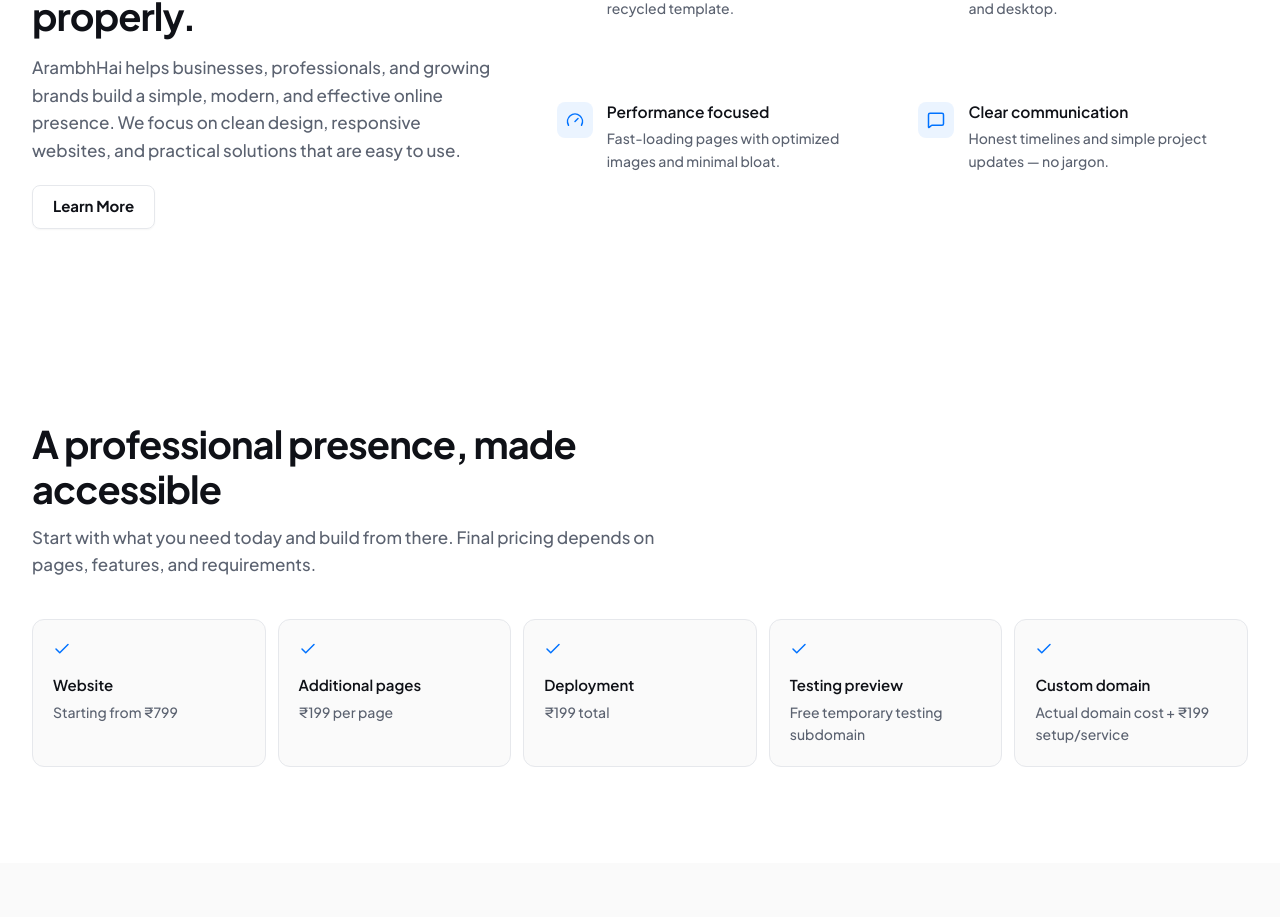
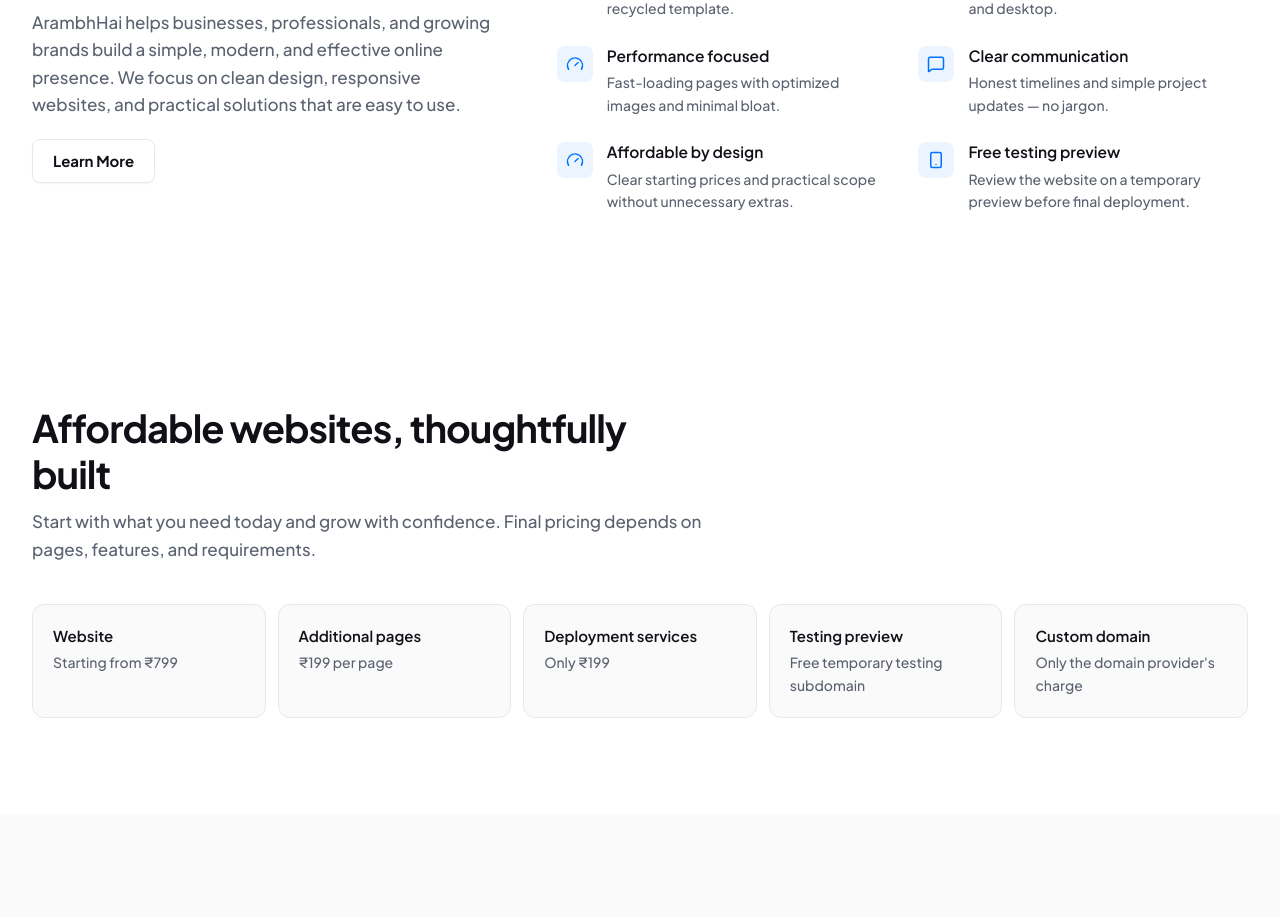
Before and after one commit to crazytechx2000/arambhhai, a Next.js app: page / in a window 1280 px wide. Shown: the part 1867-2784 px from the top of the page. Built offline with nearby package versions, Linux system fonts and the light colour scheme.

Commit message:
Refine homepage content and project showcase

```diff
--- a/app/about/page.tsx
+++ b/app/about/page.tsx
@@ -23,9 +23,9 @@
 const pricing = [
   ["Website", "Starting from ₹799"],
   ["Additional pages", "₹199 per page"],
-  ["Deployment", "₹199 total"],
+  ["Deployment services", "Only ₹199"],
   ["Testing preview", "Free temporary testing subdomain"],
-  ["Custom domain", "Actual domain cost + ₹199 setup/service"],
+  ["Custom domain", "Only the domain provider's charge"],
 ];
 
 export default function AboutPage() {
--- a/components/brand/ArambhLogo.tsx
+++ b/components/brand/ArambhLogo.tsx
@@ -15,13 +15,13 @@
 
 const SIZE_MAP: Record<LogoSize, number> = {
   sm: 44, // mobile drawer
-  md: 64, // header
+  md: 56, // header
   lg: 176, // footer, on a dark surface
 };
 
 const WORDMARK_SIZE: Record<LogoSize, string> = {
   sm: "15px",
-  md: "21px",
+  md: "19px",
   lg: "34px",
 };
 
--- a/components/home/AffordablePresence.tsx
+++ b/components/home/AffordablePresence.tsx
@@ -1,4 +1,3 @@
-import { Check } from "lucide-react";
 import { Container } from "@/components/ui/Container";
 import { SectionHeading } from "@/components/ui/SectionHeading";
 import { FadeIn } from "@/components/ui/FadeIn";
@@ -6,9 +5,9 @@
 const pricing = [
   ["Website", "Starting from ₹799"],
   ["Additional pages", "₹199 per page"],
-  ["Deployment", "₹199 total"],
+  ["Deployment services", "Only ₹199"],
   ["Testing preview", "Free temporary testing subdomain"],
-  ["Custom domain", "Actual domain cost + ₹199 setup/service"],
+  ["Custom domain", "Only the domain provider's charge"],
 ];
 
 export function AffordablePresence() {
@@ -17,8 +16,8 @@
       <Container>
         <FadeIn>
           <SectionHeading
-            title="A professional presence, made accessible"
-            description="Start with what you need today and build from there. Final pricing depends on pages, features, and requirements."
+            title="Affordable websites, thoughtfully built"
+            description="Start with what you need today and grow with confidence. Final pricing depends on pages, features, and requirements."
           />
         </FadeIn>
 
@@ -26,8 +25,7 @@
           {pricing.map(([label, value], index) => (
             <FadeIn key={label} delay={Math.min(index, 4) * 0.04}>
               <div className="h-full rounded-[var(--radius-md)] border border-border bg-background p-5">
-                <Check size={18} className="text-brand-primary" />
-                <p className="mt-4 text-[15px] font-semibold text-text">{label}</p>
+                <p className="text-[15px] font-semibold text-text">{label}</p>
                 <p className="mt-1 text-[14px] leading-relaxed text-text-muted">{value}</p>
               </div>
             </FadeIn>
--- a/components/home/Hero.tsx
+++ b/components/home/Hero.tsx
@@ -25,7 +25,7 @@
           <div className="flex items-center gap-3">
             <span className="h-px w-8 bg-brand-primary/70" />
             <span className="text-[12px] font-semibold uppercase tracking-[0.2em] text-brand-primary">
-              ArambhHai — Web Development Studio
+              ArambhHai — Web Studio
             </span>
           </div>
 
--- a/components/home/Process.tsx
+++ b/components/home/Process.tsx
@@ -10,7 +10,7 @@
         <FadeIn>
           <SectionHeading
             title="A clear path from idea to launch"
-            description="A simple, visible process that keeps your project moving with confidence."
+            description="A simple, visible process that keeps your project clear from first conversation to final launch."
           />
         </FadeIn>
 
--- a/components/home/Showcase.tsx
+++ b/components/home/Showcase.tsx
@@ -12,7 +12,7 @@
 
 const featuredProjects = [...projects]
   .sort((first, second) => Number(Boolean(second.liveUrl)) - Number(Boolean(first.liveUrl)))
-  .slice(0, 4);
+  .slice(0, 3);
 
 export function Showcase() {
   const projectsScrollerRef = useRef<HTMLDivElement>(null);
@@ -72,7 +72,7 @@
               delay={Math.min(i, 3) * 0.05}
               className="w-[calc(100vw-2.5rem)] min-w-[calc(100vw-2.5rem)] shrink-0 snap-center sm:w-auto sm:min-w-0 sm:snap-start sm:shrink"
             >
-              <div data-project-card="true" className="flex h-full flex-col">
+              <div data-project-card="true" className="flex h-full min-w-0 flex-col">
                 <div className="overflow-hidden rounded-[var(--radius-lg)] border border-border bg-surface shadow-[0_20px_60px_-24px_rgba(15,17,23,0.25)]">
                   <div className="flex items-center gap-1.5 border-b border-border bg-[#f4f5f7] px-4 py-3">
                     <span className="h-2.5 w-2.5 rounded-full bg-[#ff5f57]" />
@@ -107,16 +107,16 @@
                   </div>
                 </div>
                 <div className="mt-3 flex flex-nowrap items-center justify-between gap-2">
-                  <Badge tone="brand" className="shrink-0">{project.category}</Badge>
+                  <Badge tone="brand" className="max-w-[58%] shrink-0 truncate">{project.category}</Badge>
                   {project.liveUrl && (
                     <Button
                       href={project.liveUrl}
                       target="_blank"
                       rel="noopener noreferrer"
                       variant="secondary"
-                      className="ml-auto h-8 min-h-8 shrink-0 px-2.5 text-[12px]"
+                      className="ml-auto h-8 min-h-8 shrink-0 px-2 text-[12px]"
                     >
-                      Live Site <ExternalLink size={14} />
+                      Live <ExternalLink size={13} />
                     </Button>
                   )}
                 </div>
--- a/components/home/WhyArambh.tsx
+++ b/components/home/WhyArambh.tsx
@@ -29,6 +29,16 @@
     title: "Clear communication",
     description: "Honest timelines and simple project updates — no jargon.",
   },
+  {
+    icon: Gauge,
+    title: "Affordable by design",
+    description: "Clear starting prices and practical scope without unnecessary extras.",
+  },
+  {
+    icon: Smartphone,
+    title: "Free testing preview",
+    description: "Review the website on a temporary preview before final deployment.",
+  },
 ];
 
 export function WhyArambh() {
@@ -38,7 +48,7 @@
         <div className="grid grid-cols-1 gap-10 lg:grid-cols-[0.8fr_1.2fr] lg:gap-16">
           <FadeIn>
             <h2 className="text-[26px] font-bold leading-[1.2] tracking-tight text-text sm:text-[32px] md:text-[38px]">
-              A strong beginning, done properly.
+              Why ArambhHai
             </h2>
             <p className="mt-4 text-[16px] leading-relaxed text-text-muted sm:text-[17px]">
               ArambhHai helps businesses, professionals, and growing brands
--- a/lib/data/projects.ts
+++ b/lib/data/projects.ts
@@ -18,7 +18,7 @@
     title: "Adarsh Shukla Portfolio",
     category: "Personal Portfolio",
     description:
-      "A minimal portfolio concept for an independent designer, built around large project imagery.",
+      "A focused portfolio website for an independent designer, built around clear work and a strong first impression.",
     image: "https://res.cloudinary.com/usxchg35/image/upload/v1789054580/Screenshot_2026-09-10_201754.png",
     liveUrl: "https://adarshshukla0001.vercel.app/",
     isConcept: true,
@@ -28,7 +28,7 @@
     title: "Northview Consulting",
     category: "Business",
     description:
-      "A concept business site for a consulting firm, focused on credibility and a clear enquiry path.",
+      "A polished business website for a consulting firm, focused on credibility and a clear enquiry path.",
     image: "https://images.unsplash.com/photo-1454165804606-c3d57bc86b40?auto=format&fit=crop&w=1600&q=95",
     liveUrl: "",
     isConcept: true,
@@ -38,7 +38,7 @@
     title: "Greenfield School",
     category: "Education",
     description:
-      "A concept promotional site for a school — admissions info, programs, and campus updates.",
+      "A promotional school website for admissions information, programs, and campus updates.",
     image: "https://images.unsplash.com/photo-1553877522-43269d4ea984?auto=format&fit=crop&w=1600&q=95",
     liveUrl: "",
     isConcept: true,
@@ -48,7 +48,7 @@
     title: "Product Launch Page",
     category: "Landing Page",
     description:
-      "A focused single-page concept built to convert traffic from a single marketing campaign.",
+      "A focused single-page website built around one campaign, offer, or launch goal.",
     image: "https://images.unsplash.com/photo-1553877522-43269d4ea984?auto=format&fit=crop&w=1600&q=95",
     liveUrl: "",
     isConcept: true,
@@ -58,7 +58,7 @@
     title: "Corner Café",
     category: "Small Business",
     description:
-      "A concept site for a local café — menu, hours, and location front and center.",
+      "A practical website for a local café, keeping the menu, hours, and location easy to find.",
     image: "https://images.unsplash.com/photo-1495474472287-4d71bcdd2085?auto=format&fit=crop&w=1600&q=95",
     liveUrl: "",
     isConcept: true,
```
